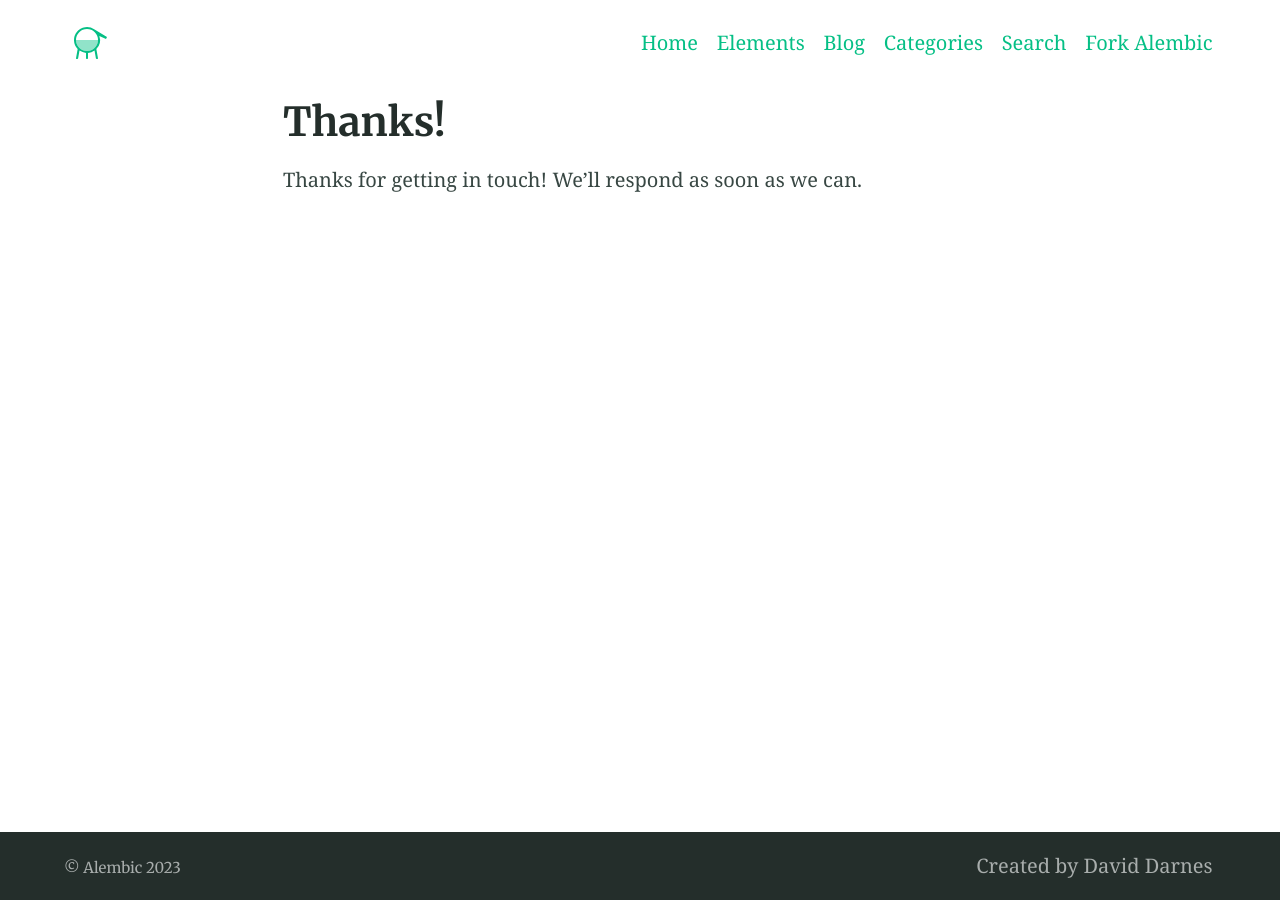
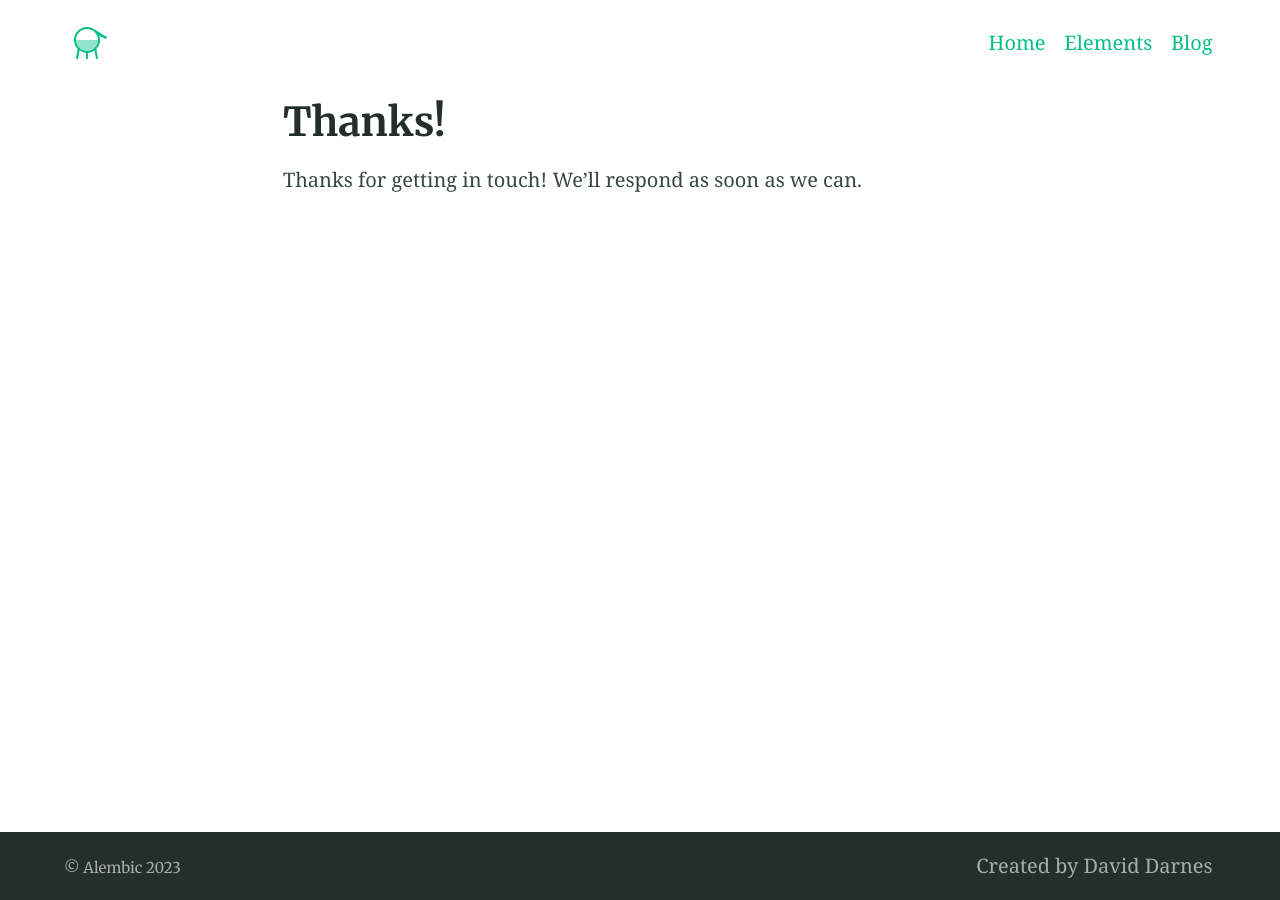
Before and after one commit to SM-Star/SM-Star.github.io, a Jekyll site: the page built from thanks.md, in a window 1280 px wide. Built offline with Jekyll 4.4.1, drawn with Linux system fonts in a browser that asks for light colours.

Commit message:
remove cruft

```diff
--- a/_config.yml
+++ b/_config.yml
@@ -96,10 +96,10 @@ lang: en-GB # Set the site language
 title: "Alembic" # Site name or title, also used in jekyll-seo-tag
 logo: "/assets/logos/logo.svg" # Site logo, also used in jekyll-seo-tag
 description: "Alembic is a starting point for Jekyll projects. Rather than starting from scratch, this boilerplate is designed to get the ball rolling immediately" # Site description and default description, also used in jekyll-seo-tag
-url: "https://alembic.darn.es" # Site url, also used in jekyll-seo-tag
+url: "https://sm-star.github.io" # Site url, also used in jekyll-seo-tag
 baseurl: ""
-repo: "https://github.com/daviddarnes/alembic"
-email: "me@daviddarnes.com"
+# repo: "https://github.com/daviddarnes/alembic"
+# email: "me@daviddarnes.com"
 # disqus: "alembic-1" # Blog post comments, uncomment the option and set the site ID from your Disqus account
 # date_format: "%-d %B %Y" # Blog post date formatting using placeholder formatting
 # google_analytics: ""
@@ -127,12 +127,6 @@ navigation_header:
   url: /elements/
 - title: Blog
   url: /blog/
-- title: Categories
-  url: /categories/
-- title: Search
-  url: /search/
-- title: Fork Alembic
-  url: https://github.com/daviddarnes/alembic
 
 navigation_footer:
 - title: Created by David Darnes
```
